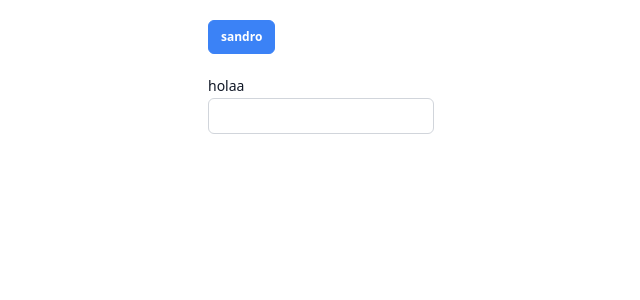
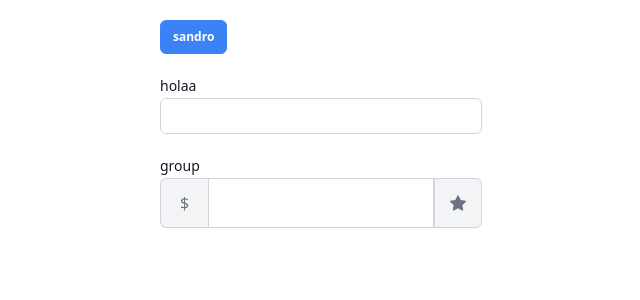
Before and after one commit to sadaquisa7/sales-system-frontend, a Next.js app: page / in a window 1280 px wide. Shown: the top 300 px of the page, without its empty margins (319-959 px from the left). Built offline with nearby package versions, Linux system fonts and the light colour scheme.

Commit message:
feat: add icons and group input

```diff
--- a/src/assets/css/tailwind.css
+++ b/src/assets/css/tailwind.css
@@ -3,6 +3,8 @@
 /* IMPORTANT: In "styled" mode you must add the PrimeReact Theme here. Do NOT include in "unstyled" mode */
 @import "primereact/resources/themes/lara-light-blue/theme.css"
   layer(primereact);
+
+@import "primeicons/primeicons.css";
 
 @layer tailwind-base {
   @tailwind base;
--- a/src/components/dynamic/forms/form.tsx
+++ b/src/components/dynamic/forms/form.tsx
@@ -26,6 +26,18 @@ const FormComponent: React.FC<FormProps> = ({ mensaje }) => {
             label="holaa"
             onChange={(e) => setNewForm({ input: e.target.value })}
           />
+          <InputTextFormComponent
+            value={newForm.input}
+            id="example-id"
+            name="name-example"
+            label="group"
+            group
+            leftAddon="$"
+            rightAddon="pi-star-fill"
+            leftAddonType="text"
+            rightAddonType="icon"
+            onChange={(e) => setNewForm({ input: e.target.value })}
+          />
         </div>
       </form>
     </div>
--- a/src/components/form/inputs/inputText.component.tsx
+++ b/src/components/form/inputs/inputText.component.tsx
@@ -10,8 +10,7 @@ const propsDefault: Partial<InputTextFormProps> = {
   invalid: false,
   pt: {
     root: {
-      className:
-        "block w-full rounded-md bg-white px-3 py-1.5 text-base text-gray-900 outline outline-1 -outline-offset-1 outline-gray-300 placeholder:text-gray-400 focus:outline focus:outline-2 focus:-outline-offset-2 focus:outline-indigo-600 sm:text-sm/6",
+      className: "",
     },
   },
   ptOptions: {},
@@ -24,6 +23,9 @@ const propsDefault: Partial<InputTextFormProps> = {
   variant: "outlined",
   id: "input-text-id",
   name: "input-text-name",
+  group: false,
+  leftAddonType: "text",
+  rightAddonType: "text",
 };
 
 const InputTextFormComponent: React.FC<InputTextFormProps> = (propsCurrent) => {
@@ -45,19 +47,31 @@ const InputTextFormComponent: React.FC<InputTextFormProps> = (propsCurrent) => {
   const dynamicPt = useMemo(() => {
     return {
       root: {
-        className: `block w-full rounded-md bg-white px-3 py-1.5 text-base ${
+        className: `block w-full ${
+          !props.group ? "rounded-md" : ""
+        } bg-white px-3 py-1.5 text-base ${
           errors.length > 0
             ? "text-red-900 outline outline-1 -outline-offset-1 outline-red-300 placeholder:text-red-400 focus:outline focus:outline-2 focus:-outline-offset-2 focus:outline-red-600"
             : "text-gray-900 outline outline-1 -outline-offset-1 outline-gray-300 placeholder:text-gray-400 focus:outline focus:outline-2 focus:-outline-offset-2 focus:outline-indigo-600"
         } sm:text-sm/6`,
       },
     };
-  }, [errors]);
+  }, [errors, props.group]);
 
   return (
     <div>
       {props.label && (
         <LabelFormComponent for={props.name} value={props.label} />
+      )}
+      <div className={props.group ? "p-inputgroup" : ""}>
+        {props.leftAddon && (
+          <span className="p-inputgroup-addon">
+            {props.leftAddonType === "icon" ? (
+              <i className={`pi ${props.leftAddon}`}></i>
+            ) : (
+              <span>{props.leftAddon}</span>
+            )}
+          </span>
         )}
         <InputText
           invalid={props.invalid}
@@ -74,7 +88,18 @@ const InputTextFormComponent: React.FC<InputTextFormProps> = (propsCurrent) => {
           onChange={handleChange}
           id={props.id}
           name={props.name}
+          placeholder={props.placeholder}
         />
+        {props.rightAddon && (
+          <span className="p-inputgroup-addon">
+            {props.rightAddonType === "icon" ? (
+              <i className={`pi ${props.rightAddon}`}></i>
+            ) : (
+              <span>{props.rightAddon}</span>
+            )}
+          </span>
+        )}
+      </div>
       {errors.length > 0 && (
         <div className="pt-1 space-y-1">
           {errors.map((error, index) => (
--- a/src/interfaces/components/form/inputs/inputText.interface.ts
+++ b/src/interfaces/components/form/inputs/inputText.interface.ts
@@ -28,4 +28,10 @@ export interface InputTextFormProps {
   id: string;
   name: string;
   label?: string;
+  placeholder?: string;
+  group?: boolean;
+  leftAddon?: string;
+  rightAddon?: string;
+  leftAddonType?: "text" | "icon";
+  rightAddonType?: "text" | "icon";
 }
```
Lines whose indentation alone changed are shown as unchanged.
